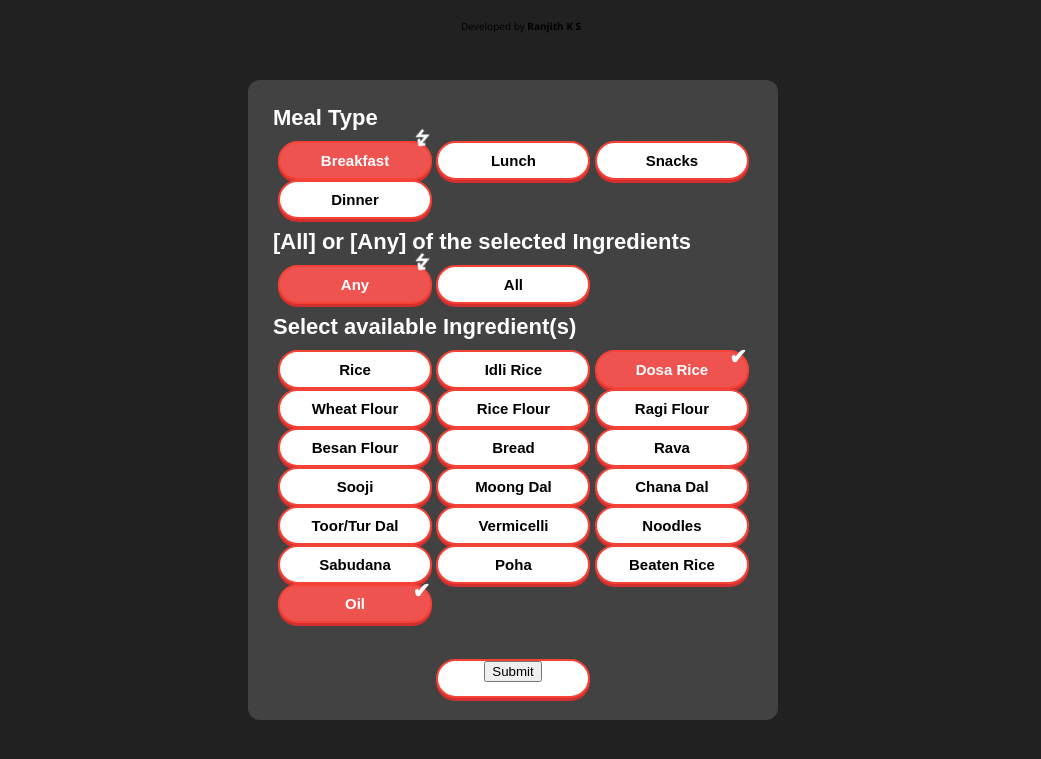
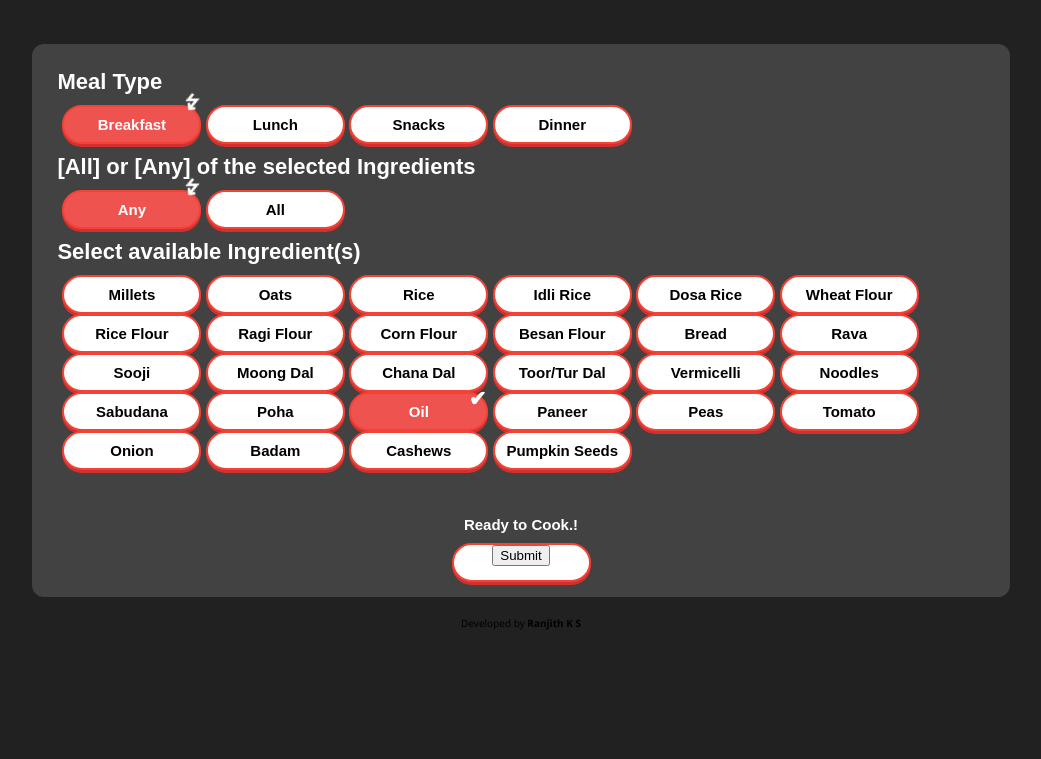
Before and after one commit to ksranjith786/suggest-recipe, a Flask app: page /ingredients/ in a window 1280 px wide. Shown: the top 759 px of the page, without its empty margins (127-1168 px from the left). Run offline with Flask 2, Linux system fonts and the light colour scheme.

Commit message:
Updated home page to include more ingredients

```diff
--- a/project/routes/recipes.py
+++ b/project/routes/recipes.py
@@ -43,8 +43,8 @@ def recipes():
         recipe['ingredients'] = result.ingredients
         recipe['imageURL'] = result.imageURL
         recipe['provider'] = result.provider
-        recipe['color1'] = colors[random.randint(0, len(colors)/2)]
-        recipe['color2'] = colors[random.randint(len(colors)/2, len(colors)- 1)]
+        recipe['color1'] = colors[random.randint(0, len(colors)//2)]
+        recipe['color2'] = colors[random.randint(len(colors)//2, len(colors)- 1)]
         #ingredientsList = result.ingredients[2:-2].split('\', \'')
         ingredientsList = ast.literal_eval(result.ingredients)
         recipe['givenIngredientsCount'] = len(ingredients)
--- a/project/templates/ingredients.html
+++ b/project/templates/ingredients.html
@@ -14,10 +14,10 @@
         .wrap {
             padding: 15px;
             background-color: #424242;
-            width: 500px;
-            height: 610px;
+            width: 74%;
+            height: 90%;
             border-radius: 12px;
-            position: absolute;
+            position: center;
             /*it can be fixed too*/
             left: 0;
             right: 0;
@@ -61,7 +61,7 @@
             background-color: white;
             border: 2px solid #f44336 !important;
             box-shadow: 0 3px #d32f2f !important;
-            min-width: 150px;
+            min-width: 135px;
             border-radius: 20px;
         }
 
@@ -171,6 +171,8 @@
 </head>
 
 <body>
+    <br />
+    <br />
     <form action="/recipes" method="POST">
         <div class="wrap">
             <label style="font-size: 22px;font-weight: bold;padding:10px; color: white;">Meal Type</label>
@@ -207,7 +209,14 @@
             <label style="font-size: 22px;font-weight: bold;padding:10px;color: white;">Select available
                 Ingredient(s)</label>
             <br />
-
+            <label>
+                <input type="checkbox" name="ingredient" value="millet" />
+                <div class="btn btn-sık"><span>Millets</span></div>
+            </label>
+            <label>
+                <input type="checkbox" name="ingredient" value="oats" />
+                <div class="btn btn-sık"><span>Oats</span></div>
+            </label>
             <label>
                 <input type="checkbox" name="ingredient" value="rice" />
                 <div class="btn btn-sık"><span>Rice</span></div>
@@ -217,7 +226,7 @@
                 <div class="btn btn-sık"><span>Idli Rice</span></div>
             </label>
             <label>
-                <input type="checkbox" checked name="ingredient" value="dosa rice" />
+                <input type="checkbox" name="ingredient" value="dosa rice" />
                 <div class="btn btn-sık"><span>Dosa Rice</span></div>
             </label>
             <label>
@@ -231,6 +240,10 @@
             <label>
                 <input type="checkbox" name="ingredient" value="ragi flour" />
                 <div class="btn btn-sık"><span>Ragi Flour</span></div>
+            </label>
+            <label>
+                <input type="checkbox" name="ingredient" value="corn flour" />
+                <div class="btn btn-sık"><span>Corn Flour</span></div>
             </label>
             <label>
                 <input type="checkbox" name="ingredient" value="besan" />
@@ -277,15 +290,40 @@
                 <div class="btn btn-sık"><span>Poha</span></div>
             </label>
             <label>
-                <input type="checkbox" name="ingredient" value="beaten rice" />
-                <div class="btn btn-sık"><span>Beaten Rice</span></div>
-            </label>
-            <label>
                 <input type="checkbox" checked name="ingredient" value="oil" />
                 <div class="btn btn-sık"><span>Oil</span></div>
             </label>
+            <label>
+                <input type="checkbox" name="ingredient" value="paneer" />
+                <div class="btn btn-sık"><span>Paneer</span></div>
+            </label>
+            <label>
+                <input type="checkbox" name="ingredient" value="peas" />
+                <div class="btn btn-sık"><span>Peas</span></div>
+            </label>
+            <label>
+                <input type="checkbox" name="ingredient" value="tomato" />
+                <div class="btn btn-sık"><span>Tomato</span></div>
+            </label>
+            <label>
+                <input type="checkbox" name="ingredient" value="onion" />
+                <div class="btn btn-sık"><span>Onion</span></div>
+            </label>
+            <label>
+                <input type="checkbox" name="ingredient" value="badam" />
+                <div class="btn btn-sık"><span>Badam</span></div>
+            </label>
+            <label>
+                <input type="checkbox" name="ingredient" value="cashew" />
+                <div class="btn btn-sık"><span>Cashews</span></div>
+            </label>
+            <label>
+                <input type="checkbox" name="ingredient" value="pumpkin seeds" />
+                <div class="btn btn-sık"><span>Pumpkin Seeds</span></div>
+            </label>
             <br><br><br>
             <center>
+                <label style="font-size: 15px;font-weight: bold;padding:10px;color: white;">Ready to Cook.!</label>
                 <div class="btn btn-sık"><input type="submit" value="Submit"></div>
             </center>
         </div>
@@ -295,7 +333,8 @@
     <center>
         <p>
             <font style="font-size: 10px; font-family: 'Segoe UI', Tahoma, Geneva, Verdana, sans-serif;">Developed by
-                <b>Ranjith K S</b></font></a>
+                <b>Ranjith K S</b>
+            </font></a>
         </p>
     </center>
 </footer>
```
